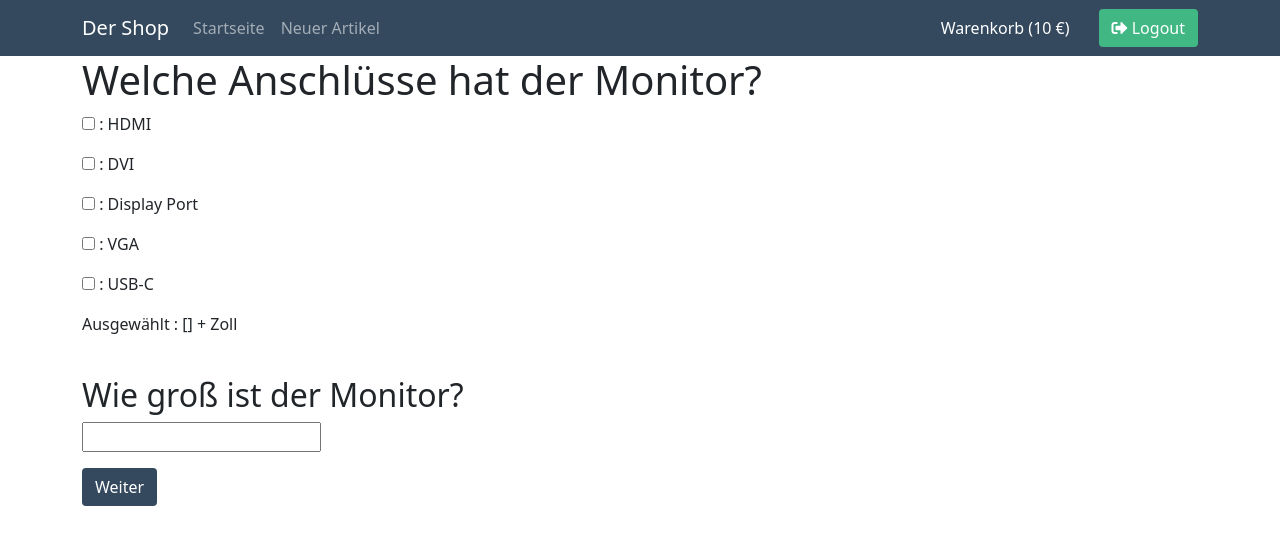
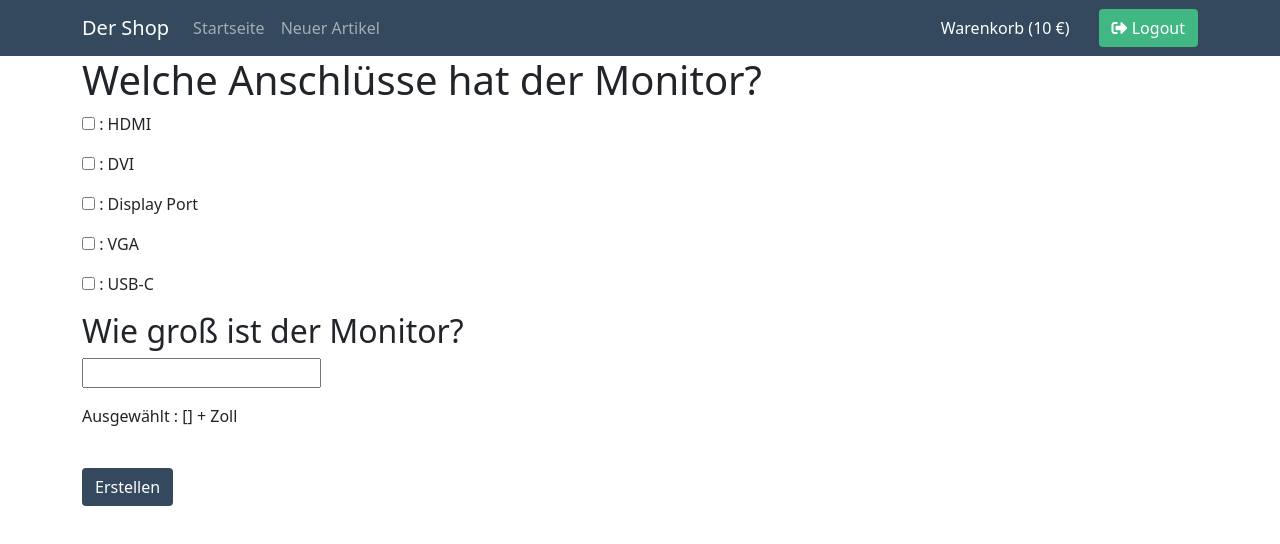
Before and after one commit to DatKHWolf/shop, a Vue app: page /pc/monitor in a window 1280 px wide. Shown: the top 544 px of the page. Built offline with nearby package versions, Linux system fonts and the light colour scheme.

Commit message:
'schöner'

```diff
--- a/src/pages/createItem/createMonitor.vue
+++ b/src/pages/createItem/createMonitor.vue
@@ -28,17 +28,18 @@
             >
           </p>
         </Field>
+
+        <h2>Wie groß ist der Monitor?</h2>
+        <p> <Field as="input" name="size" type="text" v-model="size">
+            in Zoll
+        </Field></p>
         <p>
           <span> Ausgewählt : {{ values }} + {{ size }} Zoll</span>
         </p>
         <br />
-        <h2>Wie groß ist der Monitor?</h2>
-        <p> <Field as="input" name="size" type="text" v-model="size">
-            in Zoll
-        </Field></p>
 
         <button class="btn bg-vue">
-          <span>Weiter</span>
+          <span>Erstellen</span>
         </button>
       </Form>
     </TheShopLayout>
```
